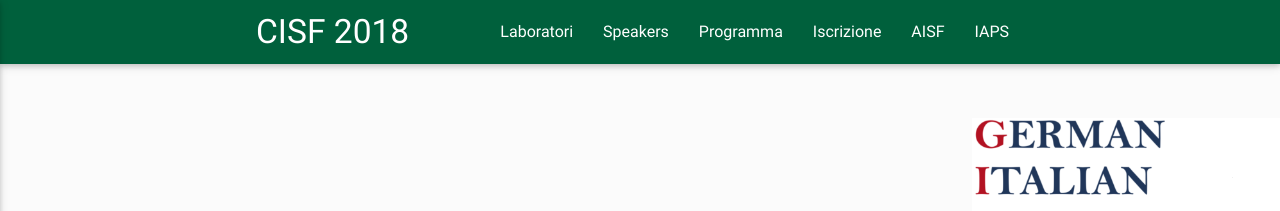
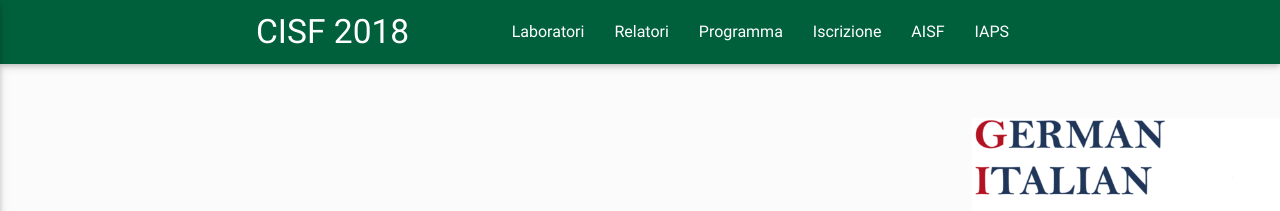
Before and after one commit to AndreaGurgone/AndreaGurgone.github.io, a Jekyll site: the page built from index.html, in a window 1280 px wide. Shown: the top 211 px of the page. Built offline with Jekyll 4.4.1, drawn with Linux system fonts in a browser that asks for light colours; nearby versions of some CDN libraries.

Commit message:
Update menu.yml

```diff
--- a/_data/menu.yml
+++ b/_data/menu.yml
@@ -1,6 +1,6 @@
 - text: Laboratori
   url: facilities
-- text: Speakers
+- text: Relatori
   url: speakers
 - text: Programma
   url: programme
```
